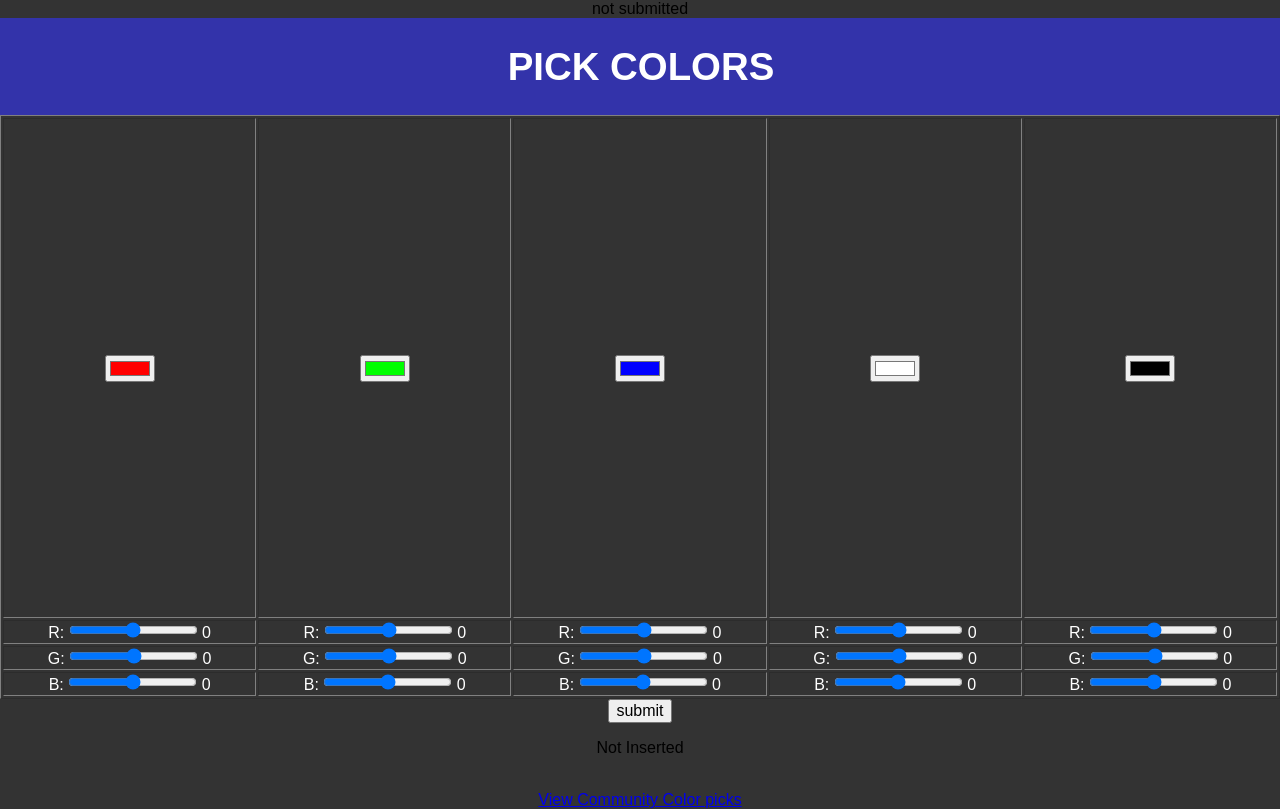
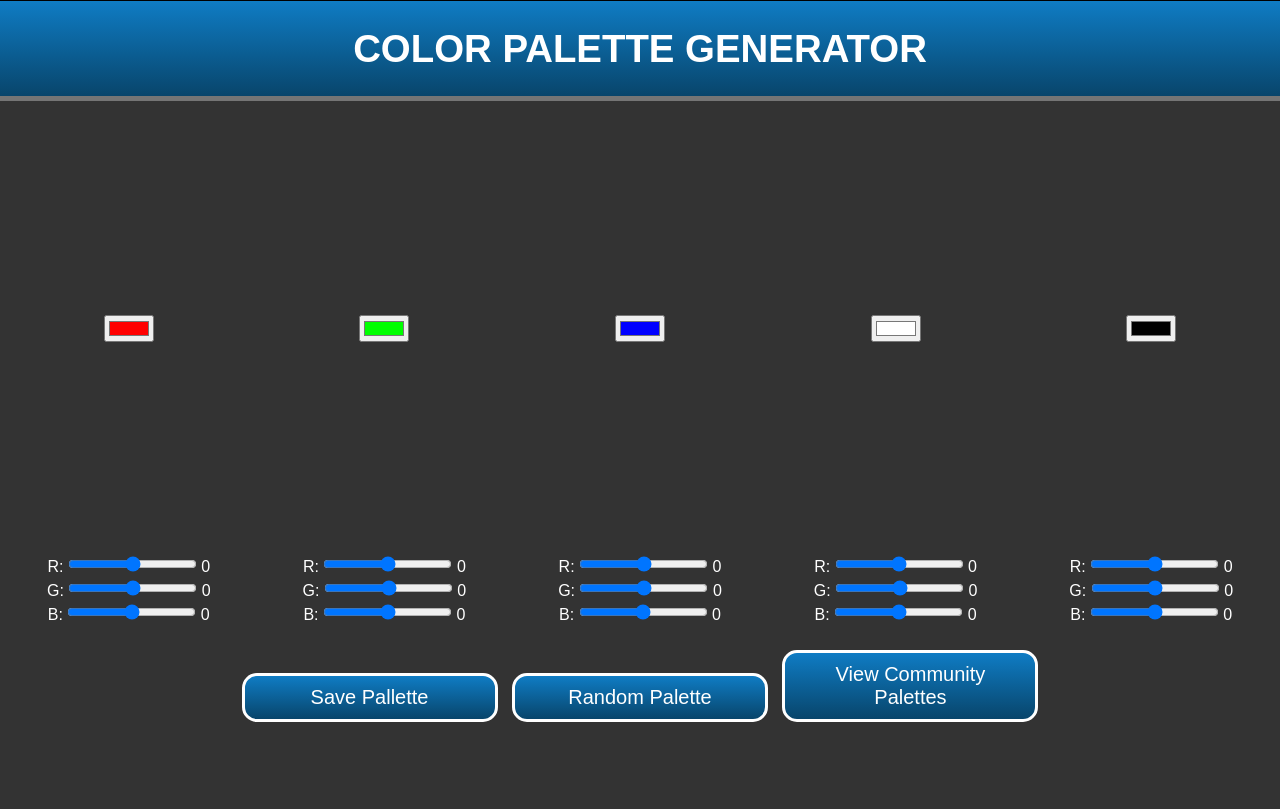
Before and after one commit to algathab/CIS_435, a PHP site: page / in a window 1280 px wide. After the commit the page ends 722 px from the top, so only its background shows below. Run offline with PHP 8.4, Linux system fonts and the light colour scheme.

Commit message:
final css

```diff
--- a/index.php
+++ b/index.php
@@ -13,16 +13,12 @@
 		$color4 = $_GET['color4'];
 		$color5 = $_GET['color5'];
 	}
-	else
-	{
-		echo "not submitted";
-	}
 ?>
 
 
 <html lang="en">
 	<head>
-		<title>COLOR PICKER</title>
+		<title>Color Palette Generator</title>
 		<meta charset="UTF-8">
 		<link rel="stylesheet" href="styles/normalize.css" />
 		<link rel="stylesheet" href="styles/main.css" />
@@ -31,12 +27,12 @@
 
 	<body>
 		<header>
-			<h1>PICK COLORS</h1>
+			<h1>COLOR PALETTE GENERATOR</h1>
 		</header>
 
 		<main>
 			<form method="get" action="index.php" id="colorForm" name="colorForm">
-				<table border="1px black" id="pickerTable">
+				<table>
 					<tr class="colorBlock">
 						<div>
 							<td><input type="color" id="color1" name="color1" value="<?php echo $color1; ?>"></td>
@@ -56,64 +52,66 @@
 					</tr>
 					<tr class="slider">
 						<td>
-							R: <input type="range" min="0" max="255" /> <span id="r1">0</span>
+							R: <input class="red" type="range" min="0" max="255" /> <span id="r1">0</span>
 						</td>
 						<td>
-							R: <input type="range" min="0" max="255" /> <span id="r2">0</span>
+							R: <input class="red" type="range" min="0" max="255" /> <span id="r2">0</span>
 						</td>
 						<td>
-							R: <input type="range" min="0" max="255" /> <span id="r3">0</span>
+							R: <input class="red" type="range" min="0" max="255" /> <span id="r3">0</span>
 						</td>
 						<td>
-							R: <input type="range" min="0" max="255" /> <span id="r4">0</span>
+							R: <input class="red" type="range" min="0" max="255" /> <span id="r4">0</span>
 						</td>
 						<td>
-							R: <input type="range" min="0" max="255" /> <span id="r5">0</span>
+							R: <input class="red" type="range" min="0" max="255" /> <span id="r5">0</span>
 						</td>
 					</tr>
 					<tr class="slider">
 						<td>
-							G: <input type="range" min="0" max="255" /> <span id="g1">0</span>
+							G: <input class="green" type="range" min="0" max="255" /> <span id="g1">0</span>
 						</td>
 						<td>
-							G: <input type="range" min="0" max="255" /> <span id="g2">0</span>
+							G: <input class="green" type="range" min="0" max="255" /> <span id="g2">0</span>
 						</td>
 						<td>
-							G: <input type="range" min="0" max="255" /> <span id="g3">0</span>
+							G: <input class="green" type="range" min="0" max="255" /> <span id="g3">0</span>
 						</td>
 						<td>
-							G: <input type="range" min="0" max="255" /> <span id="g4">0</span>
+							G: <input class="green" type="range" min="0" max="255" /> <span id="g4">0</span>
 						</td>
 						<td>
-							G: <input type="range" min="0" max="255" /> <span id="g5">0</span>
+							G: <input class="green" type="range" min="0" max="255" /> <span id="g5">0</span>
 						</td>
 					</tr>
 					<tr class="slider">
 						<td>
-							B: <input type="range" min="0" max="255" /> <span id="b1">0</span>
+							B: <input class="blue" type="range" min="0" max="255" /> <span id="b1">0</span>
 						</td>
 						<td>
-							B: <input type="range" min="0" max="255" /> <span id="b2">0</span>
+							B: <input class="blue" type="range" min="0" max="255" /> <span id="b2">0</span>
 						</td>
 						<td>
-							B: <input type="range" min="0" max="255" /> <span id="b3">0</span>
+							B: <input class="blue" type="range" min="0" max="255" /> <span id="b3">0</span>
 						</td>
 						<td>
-							B: <input type="range" min="0" max="255" /> <span id="b4">0</span>
+							B: <input class="blue" type="range" min="0" max="255" /> <span id="b4">0</span>
 						</td>
 						<td>
-							B: <input type="range" min="0" max="255" /> <span id="b5">0</span>
+							B: <input class="blue" type="range" min="0" max="255" /> <span id="b5">0</span>
 						</td>
 					</tr>
 				</table>
-				<td colspan="5"><input id="submit" name="submit" type="submit" value="submit">
+				<br>
+				<input class="button" id="submit" name="submit" type="submit" value="Save Pallette">
+				<input class="button" id="random" name="random" type="button" value="Random Palette">
+				<button class="button" id="community" name="community"><a href="php/view_community.php">View Community Palettes</a></button>
 			</form>
 
-			<?php
+			<!--<?php
 				if (isset($_GET['submit']))
 				{
 					echo "<br><br>";
-					//var_dump($_GET);
 					echo "<br>";
 					require ('php/insert.php');
 				}
@@ -121,10 +119,7 @@
 				{
 					echo "<p>Not Inserted</p>";
 				}
-			?>
-
-			<br>
-			<a class="larger"  href="php/view_community.php">View Community Color picks</a>
+			?> -->
 		</main>
 
 		<footer>
--- a/styles/main.css
+++ b/styles/main.css
@@ -1,26 +1,109 @@
 header
 {
-	background-color: #3333AA;
+	background: #0f7cc4;
+	background-image: -webkit-linear-gradient(top, #0f7cc4, #08456b);
+	background-image: -moz-linear-gradient(top, #0f7cc4, #08456b);
+	background-image: -ms-linear-gradient(top, #0f7cc4, #08456b);
+	background-image: -o-linear-gradient(top, #0f7cc4, #08456b);
+	background-image: linear-gradient(to bottom, #0f7cc4, #08456b);
 	color: #ffffff;
+	font-family: arial, helvetica, sans-serif;
 	font-weight: black;
 	text-align: center;
 	width: 100%;
+	height: 10%;
 	margin: auto;
 	font-size: 120%;
-	padding: 1px;
+	border-bottom: 5px outset #c9c9c9;
+	border-top: 1px solid black;
 }
 
 body
 {
 	font-family: arial, helvetica, sans-serif;
+	color: #ffffff;
 	margin: auto;
 	text-align: center;
 	width: 100%;
+	height: 100%;
 	background: #333333;
 }
 
+a
+{
+	color: #ffffff;
+	text-decoration: none;
+}
 
+table
+{
+	width: 100%;
+	vertical-align: top;
+}
 
+th
+{
+	font-size: 120%;
+	font-weight: bold;
+	border: 1px solid #c9c9c9;
+}
+
+tr
+{
+	border-bottom: 1px solid #c9c9c9;
+}
+
+.backButton
+{
+	position: absolute;
+	top: 0px;
+	left: 0px;
+	background: #d9d9d9;
+	font-family: Arial;
+	font-weight: bold;
+	color: #000000;
+	font-size: 20px;
+	padding: 37px 15px 36px 18px;
+	border-top: none;
+	border-right: solid #ffffff 8px;
+	border-bottom: none;
+	border-left: none;
+	text-decoration: none;
+}
+
+.firstCol
+{
+	width: 10%;
+	border: 1px solid #c9c9c9;
+	padding-top: 25px;
+	padding-bottom: 25px;
+}
+
+.colorBlock
+{
+	height: 450px;
+}
+
+.button
+{
+	background: #0f7cc4;
+	background-image: -webkit-linear-gradient(top, #0f7cc4, #08456b);
+	background-image: -moz-linear-gradient(top, #0f7cc4, #08456b);
+	background-image: -ms-linear-gradient(top, #0f7cc4, #08456b);
+	background-image: -o-linear-gradient(top, #0f7cc4, #08456b);
+	background-image: linear-gradient(to bottom, #0f7cc4, #08456b);
+	-webkit-border-radius: 15;
+	-moz-border-radius: 15;
+	border-radius: 15px;
+	font-family: Arial;
+	color: #ffffff;
+	width: 20%;
+	margin: 5px;
+	font-size: 20px;
+	padding: 10px 20px 10px 20px;
+	border: solid #ffffff 3px;
+	text-decoration: none;
+}
 
 .slider
 {
@@ -28,14 +111,17 @@ body
 	color: #ffffff;
 }
 
-table
+.red
 {
-	width: 100%;
-	height: 400px;
-	vertical-align: top;
+	background-color: #ff0000;
 }
 
-.colorBlock
+.green
 {
-	height: 500px;
+	background-color: #00ff00;
 }
+
+.blue
+{
+	background-color: #0000ff;
+}
```
Also changed, not shown: php/view_community.php (+25 -17 lines).
